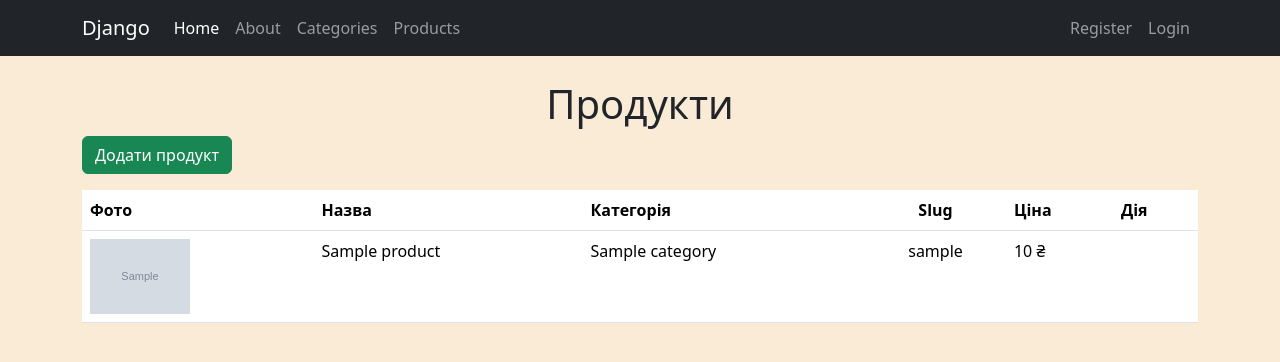
After one commit to PiterTimch/SimplePythonMVT, a Django app: template djangomvt/products/templates/products.html in a window 1280 px wide. The commit adds this page. Shown: the top 362 px of the page. Run offline with Django 5.2, Linux system fonts and the light colour scheme; the template is opened without the code that fills it: most values are stand-ins (such as "Sample title", 1, 10 or a date in 2020); grey boxes marked "Sample" are stand-in pictures.

Commit message:
add products create

```diff
--- a/djangomvt/mysite/urls.py
+++ b/djangomvt/mysite/urls.py
@@ -25,6 +25,7 @@ from . import views
 urlpatterns = [
     path('categories/', include('categories.urls')),
     path('users/', include('users.urls')),
+    path('products/', include('products.urls')),
     path('admin/', admin.site.urls),
     path('', views.homePage, name='homePage'),
     path('about/', views.about, name='about'),
--- /dev/null
+++ b/djangomvt/products/templates/products.html
@@ -0,0 +1,45 @@
+{% extends "layout.html" %}
+{% load static %}
+
+{% block content %}
+<h1 class="text-center">Продукти</h1>
+<a href="{% url 'products:add_product' %}"
+    class="btn btn-success mb-3">Додати продукт</a>
+
+<table class="table">
+  <thead>
+    <tr>
+        <th scope="col">Фото</th>
+        <th scope="col">Назва</th>
+        <th scope="col">Категорія</th>
+        <th class="text-center" scope="col">Slug</th>
+        <th scope="col">Ціна</th>
+        <th scope="col">Дія</th>
+    </tr>
+  </thead>
+  <tbody>
+    {% for product  in products %}
+    <tr>
+       <td>
+          {% with main_image=product.images.all|dictsort:"priority"|first %}
+              {% if main_image %}
+                  <img width="100px" src="{{ main_image.image.url }}" alt="{{ product.name }}" class="product-img">
+              {% else %}
+                  <img width="100px" src="{% static 'images/no-image.png' %}" alt="No image" class="product-img">
+              {% endif %}
+          {% endwith %}
+      </td>
+      <td>{{ product.name }}</td>
+      <td>{{ product.category.name }}</td>
+      <td class="text-center">{{ product.slug }}</span></td>
+      <td class="price">{{ product.price }} ₴</td>
+      <td>
+        {% comment %} <a href="{% url 'product:edit_product' product.id %}" class="btn btn-warning me-1">Edit</a>
+        <a href="{% url 'product:delete_product' product.id %}" class="btn btn-danger">Delete</a> {% endcomment %}
+      </td>
+    <tr>
+    {% endfor %}
+  </tbody>
+</table>
+
+{% endblock %}
--- a/djangomvt/templates/layout.html
+++ b/djangomvt/templates/layout.html
@@ -26,6 +26,9 @@
                         </li>
                         <li class="nav-item">
                             <a class="nav-link" href="/categories">Categories</a>
+                        </li>
+                        <li class="nav-item">
+                            <a class="nav-link" href="/products">Products</a>
                         </li>
                     </ul>
 
```
Also changed, not shown: djangomvt/products/forms.py (added, +13 -0 lines), djangomvt/products/templates/add_product.html (added, +30 -0 lines), djangomvt/products/urls.py (added, +11 -0 lines), djangomvt/products/views.py (+30 -1 lines), djangomvt/db.sqlite3, djangomvt/images/5c9b36430dcd4e368260857bcd374511.webp (added), djangomvt/static/images/1ba1b35b-d.webp (renamed from djangomvt/images/1ba1b35b-d.webp), djangomvt/static/images/2e92efadd35d43b99cd215e8a566f415.webp (renamed from djangomvt/images/2e92efadd35d43b99cd215e8a566f415.webp), djangomvt/static/images/42273b7b-3.webp (renamed from djangomvt/images/42273b7b-3.webp), djangomvt/static/images/707f5c8d-d.webp (renamed from djangomvt/images/707f5c8d-d.webp), djangomvt/static/images/858a393d690e419584190362c1d08606.webp (renamed from djangomvt/images/858a393d690e419584190362c1d08606.webp), djangomvt/static/images/no-image.png (added).
